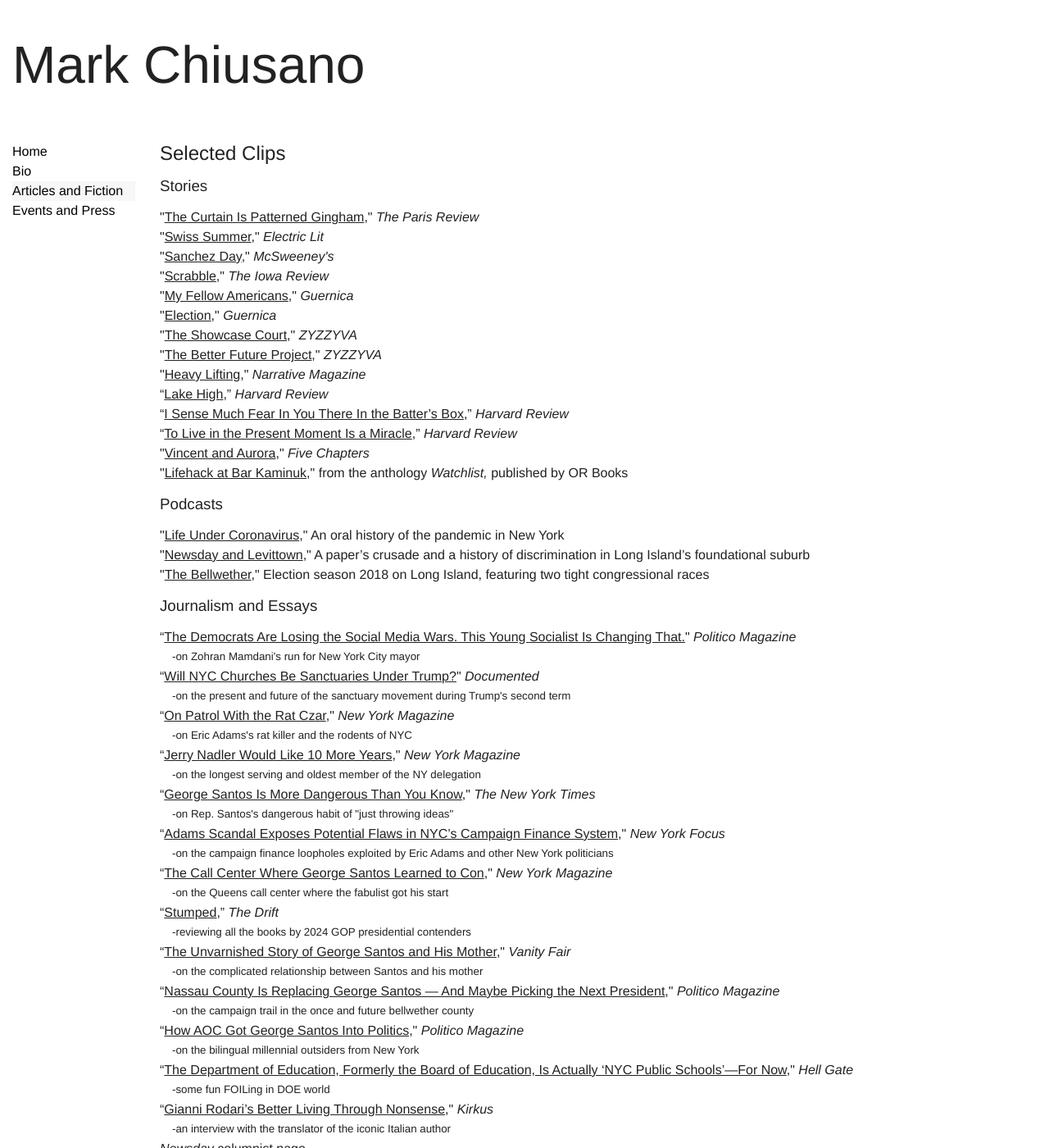
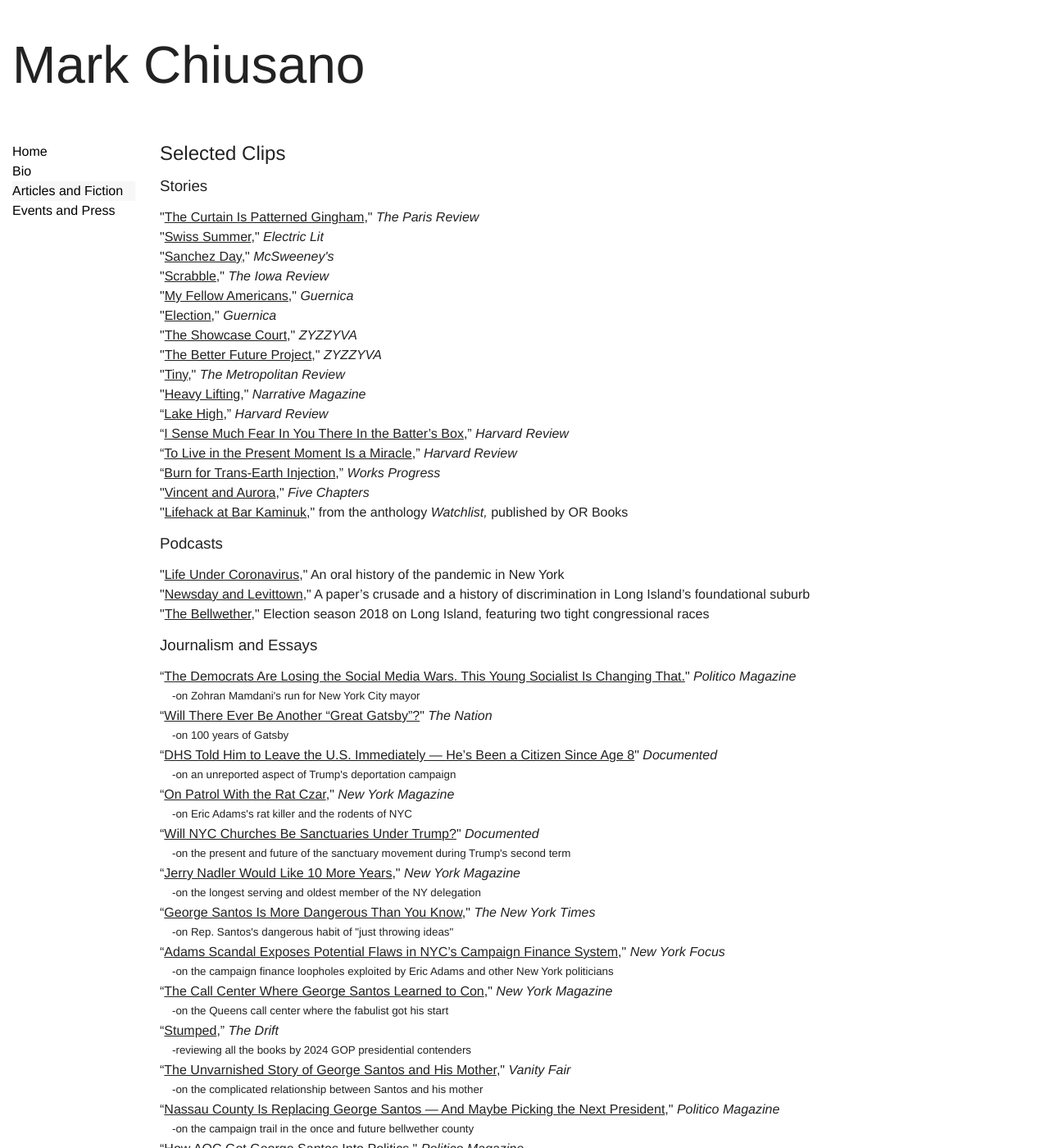
Before and after one commit to mjchiusano/mjchiusano.github.io, a Jekyll site: the page built from work.html, in a window 1280 px wide and 1400 px high. Shown: the whole window at 82% size. Built offline with Jekyll 4.4.1, drawn with Linux system fonts in a browser that asks for light colours; Markdown is read by kramdown in place of the engine named in the settings.

Commit message:
Update work.html

```diff
--- a/work.html
+++ b/work.html
@@ -16,10 +16,12 @@
    <li>"<a href="https://www.guernicamag.com/election/">Election</a>," <i>Guernica</i></li>
    <li>"<a href="https://www.zyzzyva.org/product/zyzzyva-no-118-spring-2020/">The Showcase Court</a>," <i>ZYZZYVA</i></li>
    <li>"<a href="https://www.zyzzyva.org/product/zyzzyva-no-107-fall-2016/">The Better Future Project</a>," <i>ZYZZYVA</i></li>
+   <li>"<a href="https://www.metropolitanreview.org/p/tiny">Tiny</a>," <i>The Metropolitan Review</i></li>
   <li>"<a href="http://www.narrativemagazine.com/issues/stories-week-2012%E2%80%932013/heavy-lifting">Heavy Lifting</a>," <i>Narrative Magazine</i></li>
   <li>“<a href="https://harvardreview.org/print-issue/harvard-review-58/">Lake High</a>,” <i>Harvard Review</i></li>
    <li>“<a href="https://www.harvardreview.org/content/i-sense-much-fear-in-you-there-in-the-batters-box/">I Sense Much Fear In You There In the Batter’s Box</a>,” <i>Harvard Review</i></li>
    <li>“<a href="https://www.jstor.org/stable/43492202">To Live in the Present Moment Is a Miracle</a>,” <i>Harvard Review</i></li>
+<li>“<a href="https://substack.com/home/post/p-43222335?utm_campaign=post&utm_medium=web">Burn for Trans-Earth Injection</a>,” <i>Works Progress</i></li>
    <li>"<a href="http://www.fivechapters.com/2014/vincent-and-aurora/">Vincent and Aurora</a>," <i>Five Chapters</i></li>
    <li>"<a href="http://www.orbooks.com/catalog/watchlist/">Lifehack at Bar Kaminuk</a>," from the anthology <i> Watchlist,</i> published by OR Books</li>
 
@@ -44,11 +46,17 @@
  <li>“<a href="https://www.politico.com/news/magazine/2025/03/22/zohran-mamdani-mayor-democratic-socialist-new-york-00225213">The Democrats Are Losing the Social Media Wars. This Young Socialist Is Changing That.</a>" <i>Politico Magazine</i>
  <small class="gutter-pad-left">-on Zohran Mamdani's run for New York City mayor</small></li>
 
-   <li>“<a href="https://documentedny.com/2025/01/17/sanctuary-movement-trump/">Will NYC Churches Be Sanctuaries Under Trump?</a>" <i>Documented</i>
- <small class="gutter-pad-left">-on the present and future of the sanctuary movement during Trump's second term</small></li>
+  <li>“<a href="https://www.thenation.com/article/culture/great-gatsby-centenary/">Will There Ever Be Another “Great Gatsby”?</a>" <i>The Nation</i>
+ <small class="gutter-pad-left">-on 100 years of Gatsby</small></li>
+
+   <li>“<a href="https://documentedny.com/2025/04/12/dhs-cbp-one-trump-biden-legal-email-termination-notice-parole/">DHS Told Him to Leave the U.S. Immediately — He’s Been a Citizen Since Age 8</a>" <i>Documented</i>
+ <small class="gutter-pad-left">-on an unreported aspect of Trump's deportation campaign </small></li>
 
     <li>“<a href="https://nymag.com/intelligencer/article/rat-czar-kathleen-corradi-eric-adams.html">On Patrol With the Rat Czar</a>," <i>New York Magazine</i>
  <small class="gutter-pad-left">-on Eric Adams's rat killer and the rodents of NYC</small></li>
+
+      <li>“<a href="https://documentedny.com/2025/01/17/sanctuary-movement-trump/">Will NYC Churches Be Sanctuaries Under Trump?</a>" <i>Documented</i>
+ <small class="gutter-pad-left">-on the present and future of the sanctuary movement during Trump's second term</small></li>
 
    <li>“<a href="https://nymag.com/intelligencer/article/jerry-nadler-congress-2024-election-age.html">Jerry Nadler Would Like 10 More Years</a>," <i>New York Magazine</i>
  <small class="gutter-pad-left">-on the longest serving and oldest member of the NY delegation</small></li>
```
